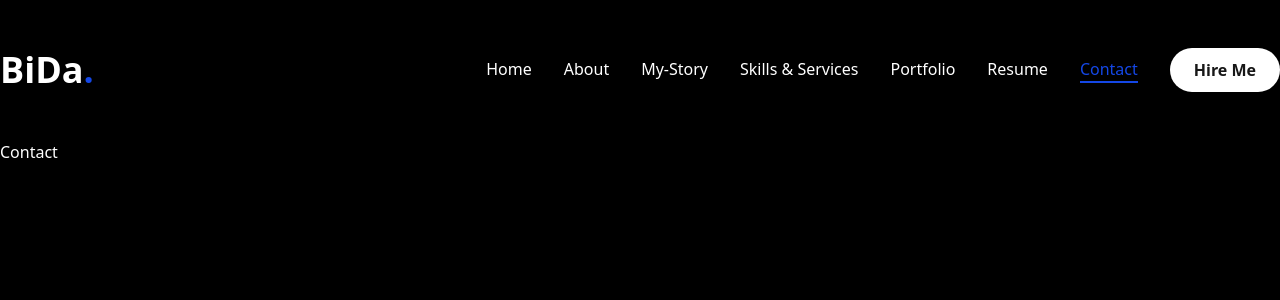
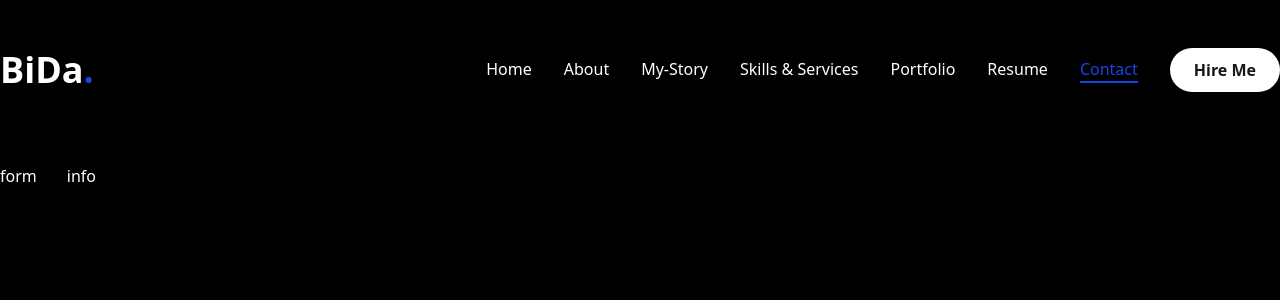
Before and after one commit to Bida3443/Bida-dev, a Next.js app: page /contact in a window 1280 px wide. Shown: the top 300 px of the page. Built offline with nearby package versions, Linux system fonts and the light colour scheme.

Commit message:
My Porfolio

```diff
--- a/app/contact/page.tsx
+++ b/app/contact/page.tsx
@@ -37,9 +37,31 @@ const info=  [
         description:"55, Oyemekun College Road, Ogba Lagis state."
     },
 ]
+
+import {motion} from "framer-motion";
 export default function Service ()  {
 
     return(
-        <div>Contact</div>
+        <motion.section
+        initial={{opacity: 0}}
+        animate={{
+            opacity: 1,
+            transition: {delay: 2.4, duration: 0.4, ease: "easeIn"},
+        }}
+        className="py-6"
+        >
+            <div className="container mx-auto">
+                <div className="flex flex-col lg:flex-row gap-7.5">
+                    {/* form */}
+                    <div className="lg:h-[54%] order-2 lg:order-0">
+                        <form action="">form</form>
+                    </div>
+                    <div>
+                        {/* info */}
+                        <div className="flex-1 flex items-center lg:justify-end order-1 lg:order-0 mb-8 lg:mb-0">info</div>
+                    </div>
+                </div>
+            </div>
+        </motion.section>
     )
 }
```
